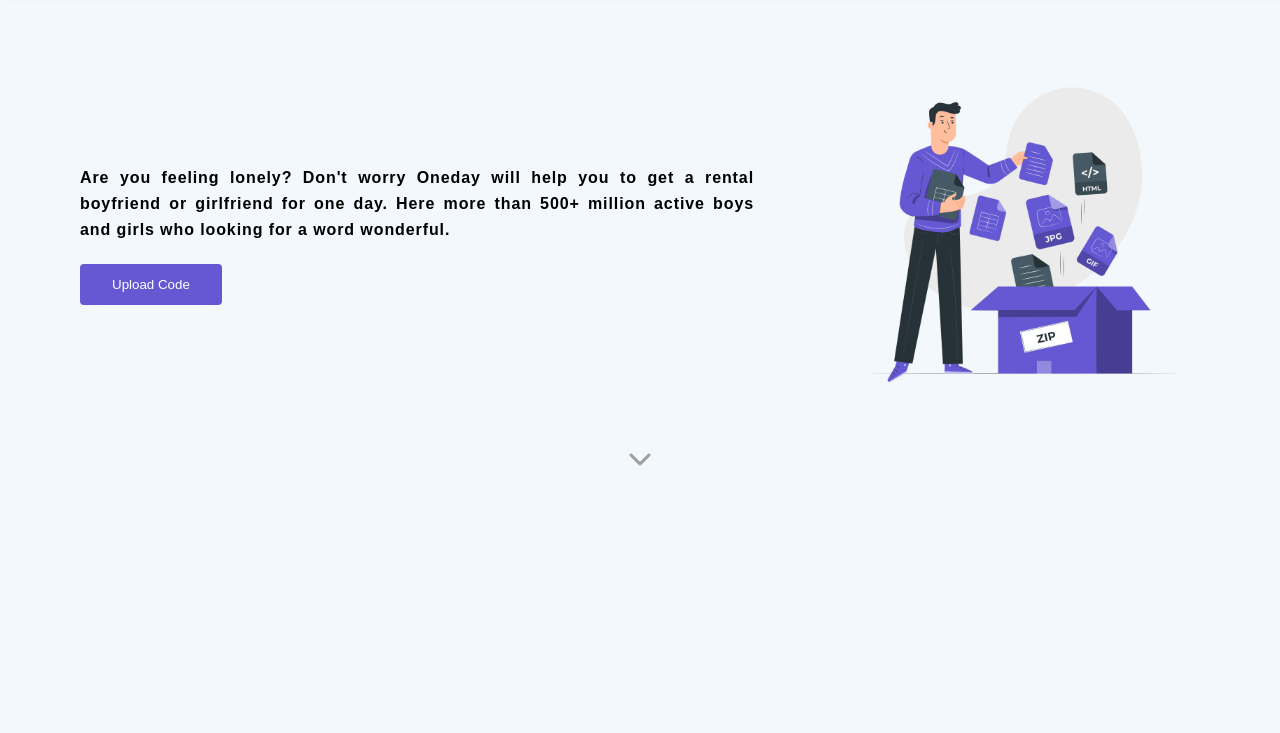
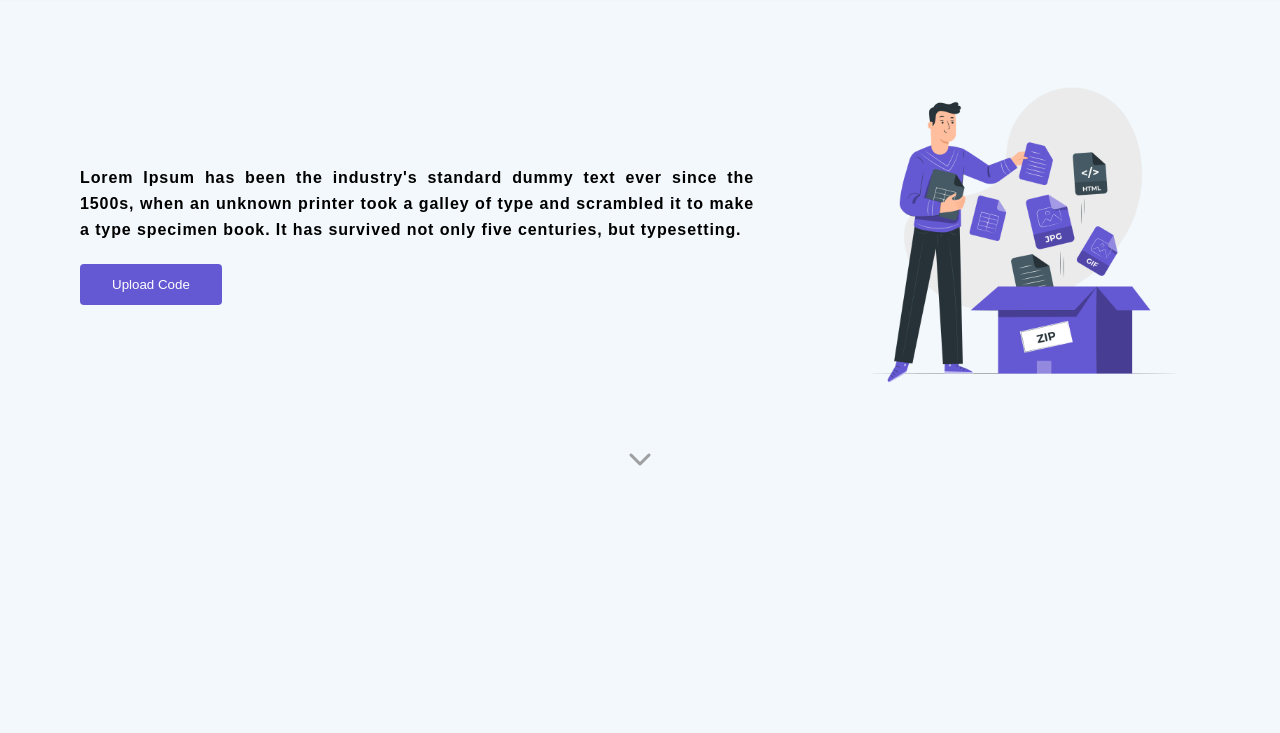
Before and after one commit to rakeshid03/Zipimot, a plain HTML site: page index.html in a window 1280 px wide. Shown: the part 67-800 px from the top of the page. Drawn offline with Linux system fonts and the light colour scheme; a script that the page names is missing.

Commit message:
Update demo text

```diff
--- a/index.html
+++ b/index.html
@@ -28,7 +28,7 @@
         <div><img src="Media/header.png" alt="header.png">
         </div>
         <div id="home-details">
-          <h4>Are you feeling lonely? Don't worry Oneday will help you to get a rental boyfriend or girlfriend for one day. Here more than 500+ million active boys and girls who looking for a word wonderful.
+          <h4>Lorem Ipsum has been the industry's standard dummy text ever since the 1500s, when an unknown printer took a galley of type and scrambled it to make a type specimen book. It has survived not only five centuries, but typesetting.
           </h4>
           <a href="card.html">
             <button>Upload Code</button>
```
